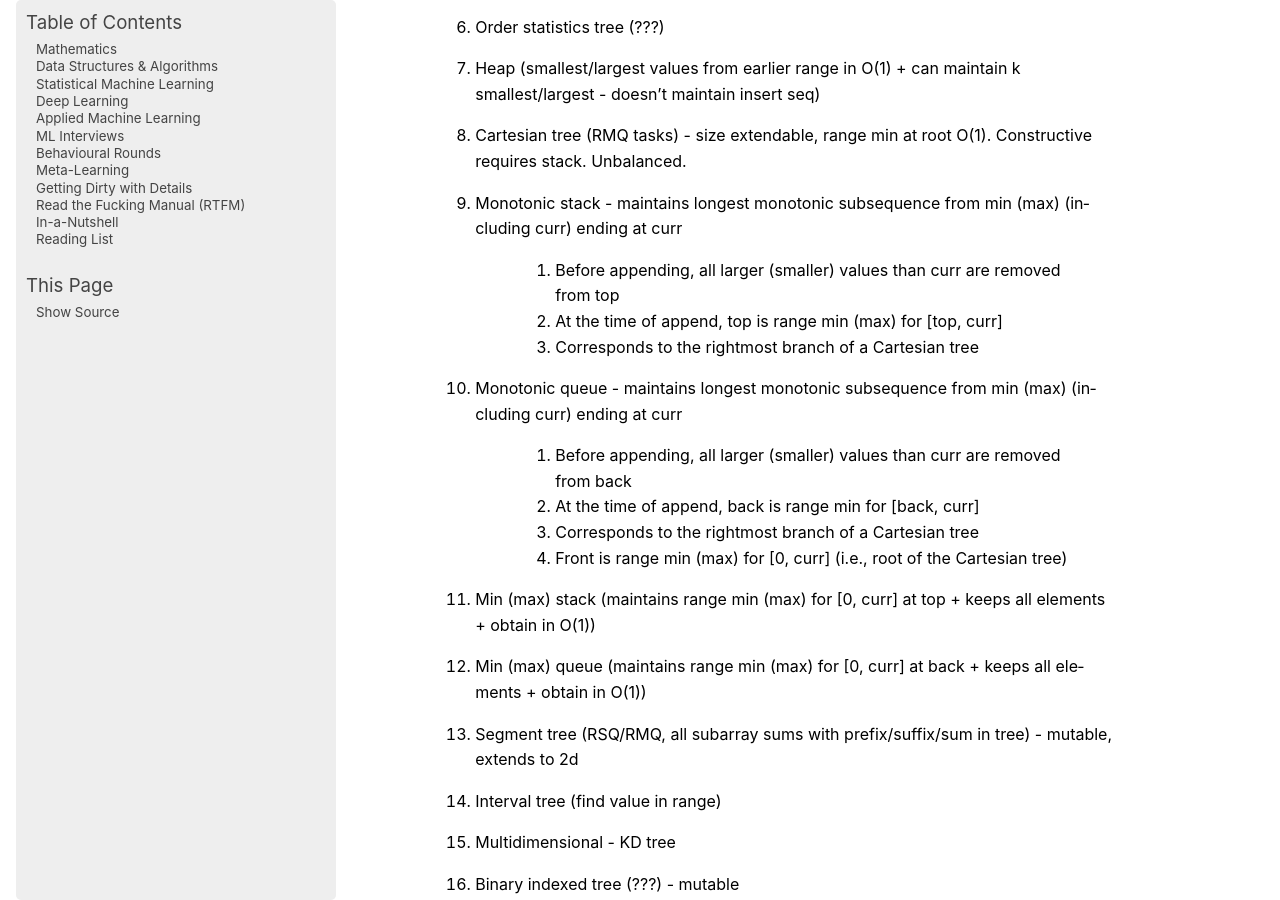
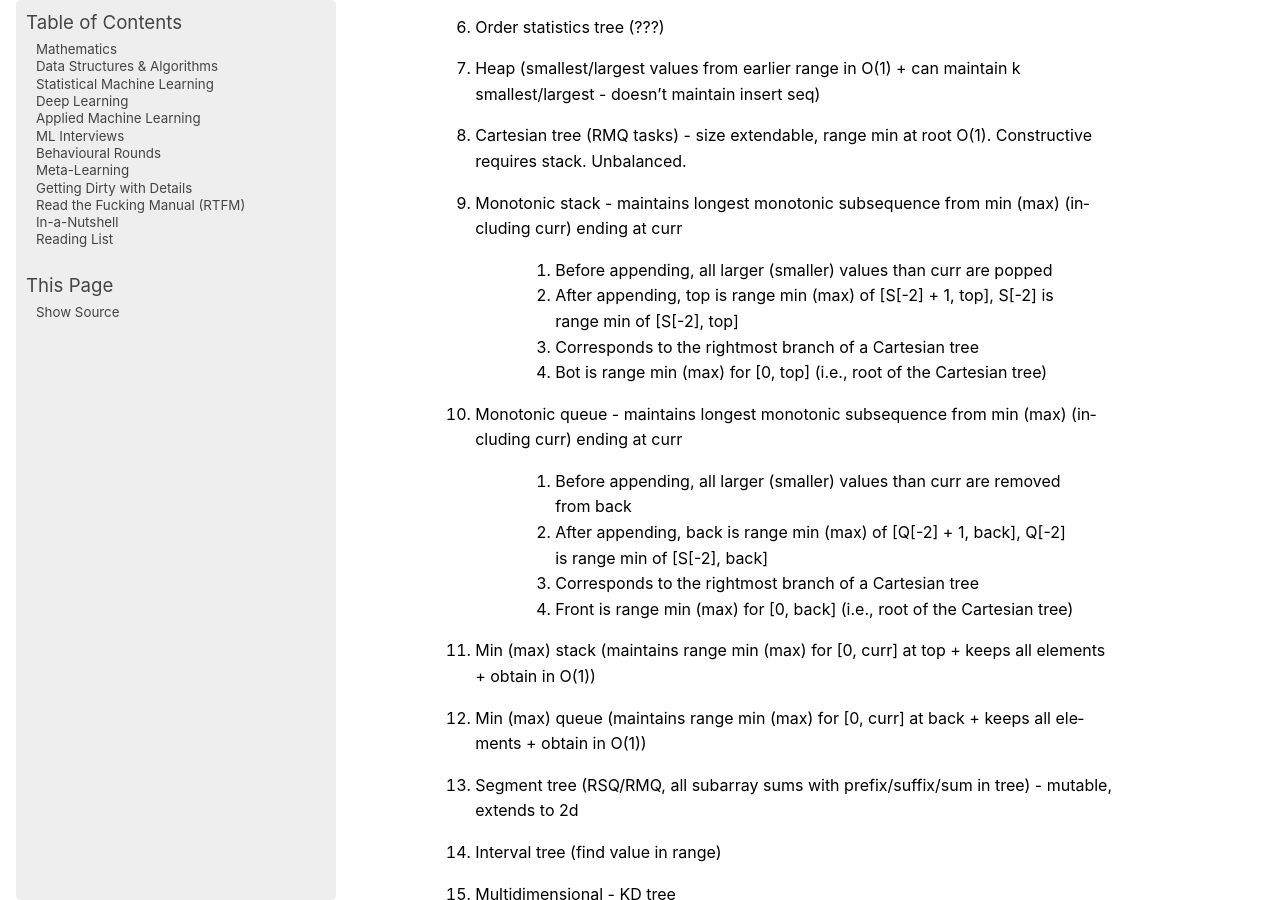
Before and after one commit to uselesstechjunks/leetcode, a Sphinx documentation site: the page built from docs/source/dsa/index.rst, in a window 1280 px wide and 900 px high, scrolled down 2650 px. Built offline with Sphinx 7.4.7, drawn with Linux system fonts in a browser that asks for light colours; pages that are not in the unit, such as notebooks, are missing from menus.

Commit message:
Update index.rst

```diff
--- a/docs/source/dsa/index.rst
+++ b/docs/source/dsa/index.rst
@@ -60,15 +60,16 @@ Find something
 	#. Cartesian tree (RMQ tasks) - size extendable, range min at root O(1). Constructive requires stack. Unbalanced.
 	#. Monotonic stack - maintains longest monotonic subsequence from min (max) (including curr) ending at curr
 
-		#. Before appending, all larger (smaller) values than curr are removed from top
-		#. At the time of append, top is range min (max) for [top, curr]
+		#. Before appending, all larger (smaller) values than curr are popped
+		#. After appending, top is range min (max) of [S[-2] + 1, top], S[-2] is range min of [S[-2], top]
 		#. Corresponds to the rightmost branch of a Cartesian tree
+		#. Bot is range min (max) for [0, top] (i.e., root of the Cartesian tree)
 	#. Monotonic queue - maintains longest monotonic subsequence from min (max) (including curr) ending at curr
 
 		#. Before appending, all larger (smaller) values than curr are removed from back
-		#. At the time of append, back is range min for [back, curr]
+		#. After appending, back is range min (max) of [Q[-2] + 1, back], Q[-2] is range min of [S[-2], back]
 		#. Corresponds to the rightmost branch of a Cartesian tree
-		#. Front is range min (max) for [0, curr] (i.e., root of the Cartesian tree)
+		#. Front is range min (max) for [0, back] (i.e., root of the Cartesian tree)
 	#. Min (max) stack (maintains range min (max) for [0, curr] at top + keeps all elements + obtain in O(1))
 	#. Min (max) queue (maintains range min (max) for [0, curr] at back + keeps all elements + obtain in O(1))
 	#. Segment tree (RSQ/RMQ, all subarray sums with prefix/suffix/sum in tree) - mutable, extends to 2d
```
